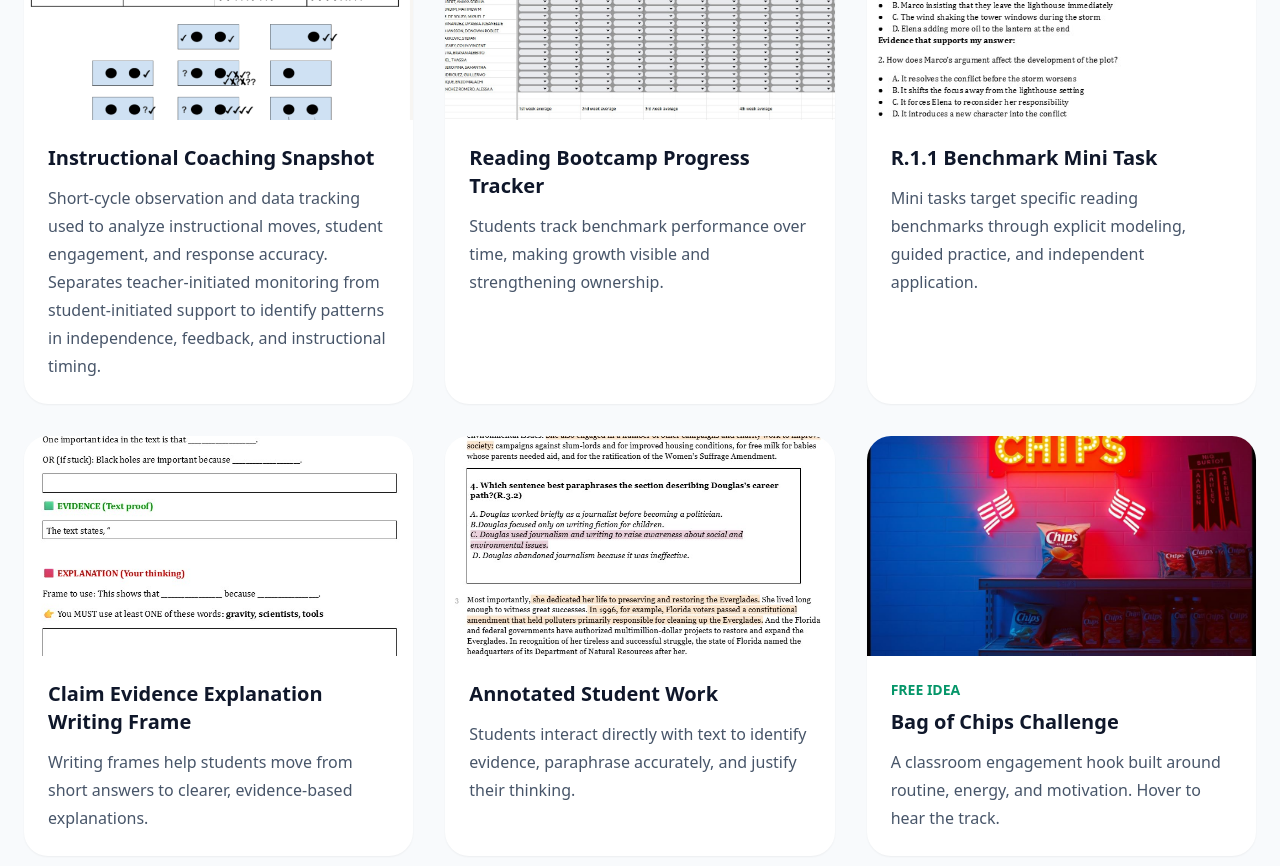
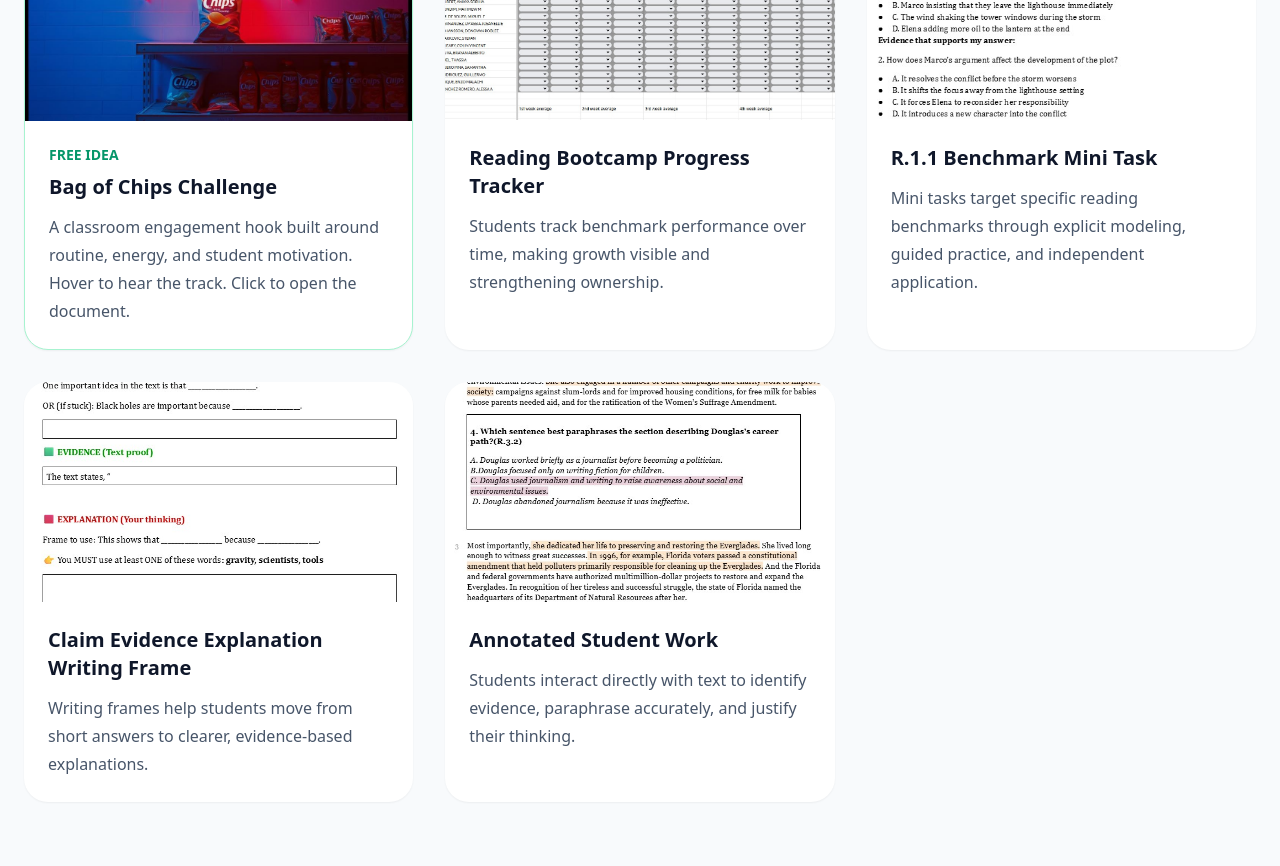
Before and after one commit to profscott311/mrscott-vitae, a Next.js app: page / in a window 1280 px wide. Shown: the part 840-1706 px from the top of the page. Built offline with nearby package versions, Linux system fonts and the light colour scheme.

Commit message:
Update page.jsx

```diff
--- a/app/page.jsx
+++ b/app/page.jsx
@@ -3,16 +3,7 @@
 import Image from "next/image";
 import { useRef } from "react";
 
-/* ---------------- DATA ---------------- */
-
 const practiceArtifacts = [
-  {
-    title: "Instructional Coaching Snapshot",
-    src: "/coaching.jpg", // <-- rename your uploaded image to this
-    alt: "Instructional coaching data display",
-    caption:
-      "Short-cycle observation and data tracking used to analyze instructional moves, student engagement, and response accuracy. Separates teacher-initiated monitoring from student-initiated support to identify patterns in independence, feedback, and instructional timing.",
-  },
   {
     title: "Reading Bootcamp Progress Tracker",
     src: "/tracker.jpg",
@@ -43,8 +34,6 @@ const practiceArtifacts = [
   },
 ];
 
-/* ---------------- PAGE ---------------- */
-
 export default function HomePage() {
   const audioRef = useRef(null);
 
@@ -66,7 +55,7 @@ export default function HomePage() {
     <main className="min-h-screen bg-white text-slate-900">
       <audio ref={audioRef} src="/bag-of-chips.mp3" preload="auto" />
 
-      {/* ---------------- HERO ---------------- */}
+      {/* HERO */}
 
       <section className="bg-slate-950 text-white py-20 px-6">
         <div className="max-w-7xl mx-auto grid lg:grid-cols-2 gap-12 items-center">
@@ -90,7 +79,7 @@ export default function HomePage() {
         </div>
       </section>
 
-      {/* ---------------- INSTRUCTION IN PRACTICE ---------------- */}
+      {/* ARTIFACTS */}
 
       <section className="bg-slate-50 py-20 px-6">
         <div className="max-w-7xl mx-auto">
@@ -99,13 +88,44 @@ export default function HomePage() {
             Instruction in Practice
           </h2>
 
-          {/* GRID */}
-
           <div className="grid gap-8 md:grid-cols-2 xl:grid-cols-3">
 
-            {/* -------- TOP ROW (3 CARDS) -------- */}
+            {/* BAG OF CHIPS (TOP LEFT - ORIGINAL POSITION) */}
 
-            {practiceArtifacts.slice(0, 3).map((item) => (
+            <a
+              href="https://docs.google.com/document/d/1YM7dEmtcHnih-X_48h7QMoAOwf-oqmJP83aLeQGVy7o/edit?usp=sharing"
+              target="_blank"
+              rel="noreferrer"
+              onMouseEnter={handleAudioEnter}
+              onMouseLeave={handleAudioLeave}
+              className="rounded-3xl overflow-hidden bg-white shadow-sm hover:shadow-lg transition border border-emerald-200"
+            >
+              <div className="relative h-[220px] w-full">
+                <Image
+                  src="/bagofchipschallenge.jpeg"
+                  alt="Bag of Chips"
+                  fill
+                  className="object-cover"
+                />
+              </div>
+
+              <div className="p-6">
+                <p className="text-sm uppercase text-emerald-600 font-semibold">
+                  Free Idea
+                </p>
+                <h3 className="text-xl font-semibold mt-2">
+                  Bag of Chips Challenge
+                </h3>
+                <p className="mt-3 text-slate-600 leading-7">
+                  A classroom engagement hook built around routine, energy, and
+                  student motivation. Hover to hear the track. Click to open the document.
+                </p>
+              </div>
+            </a>
+
+            {/* OTHER ARTIFACTS */}
+
+            {practiceArtifacts.map((item) => (
               <div
                 key={item.title}
                 className="rounded-3xl overflow-hidden bg-white shadow-sm hover:shadow-lg transition"
@@ -130,66 +150,6 @@ export default function HomePage() {
               </div>
             ))}
 
-            {/* -------- BOTTOM ROW (3 CARDS) -------- */}
-
-            {practiceArtifacts.slice(3).map((item) => (
-              <div
-                key={item.title}
-                className="rounded-3xl overflow-hidden bg-white shadow-sm hover:shadow-lg transition"
-              >
-                <div className="relative h-[220px] w-full">
-                  <Image
-                    src={item.src}
-                    alt={item.alt}
-                    fill
-                    className="object-cover"
-                  />
-                </div>
-
-                <div className="p-6">
-                  <h3 className="text-xl font-semibold">
-                    {item.title}
-                  </h3>
-                  <p className="mt-3 text-slate-600 leading-7">
-                    {item.caption}
-                  </p>
-                </div>
-              </div>
-            ))}
-
-            {/* -------- BAG OF CHIPS (BOTTOM ROW LAST) -------- */}
-
-            <a
-              href="https://docs.google.com/document/d/1YM7dEmtcHnih-X_48h7QMoAOwf-oqmJP83aLeQGVy7o/edit?usp=sharing"
-              target="_blank"
-              rel="noreferrer"
-              onMouseEnter={handleAudioEnter}
-              onMouseLeave={handleAudioLeave}
-              className="rounded-3xl overflow-hidden bg-white shadow-sm hover:shadow-lg transition"
-            >
-              <div className="relative h-[220px] w-full">
-                <Image
-                  src="/bagofchipschallenge.jpeg"
-                  alt="Bag of Chips"
-                  fill
-                  className="object-cover"
-                />
-              </div>
-
-              <div className="p-6">
-                <p className="text-sm uppercase text-emerald-600 font-semibold">
-                  Free Idea
-                </p>
-                <h3 className="text-xl font-semibold mt-2">
-                  Bag of Chips Challenge
-                </h3>
-                <p className="mt-3 text-slate-600 leading-7">
-                  A classroom engagement hook built around routine, energy, and
-                  motivation. Hover to hear the track.
-                </p>
-              </div>
-            </a>
-
           </div>
         </div>
       </section>
```
